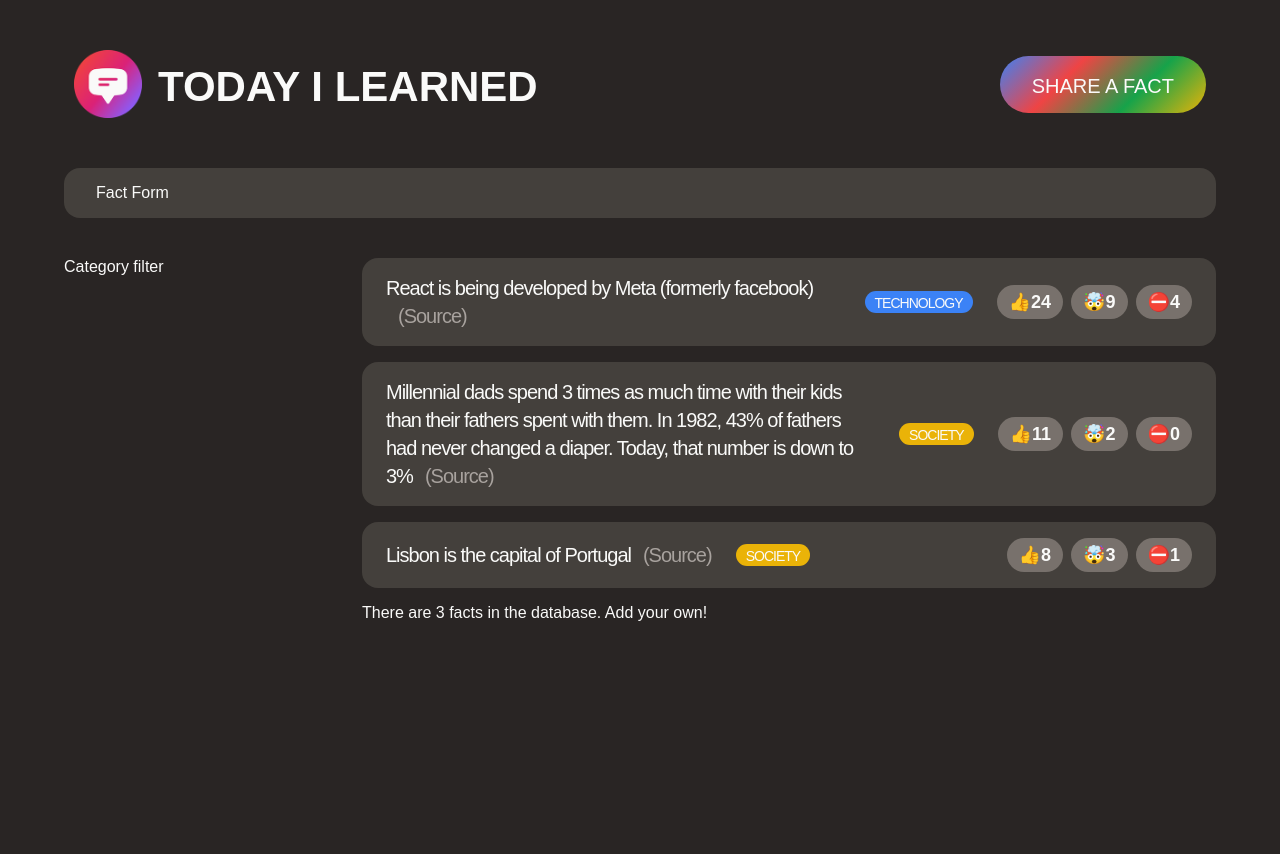
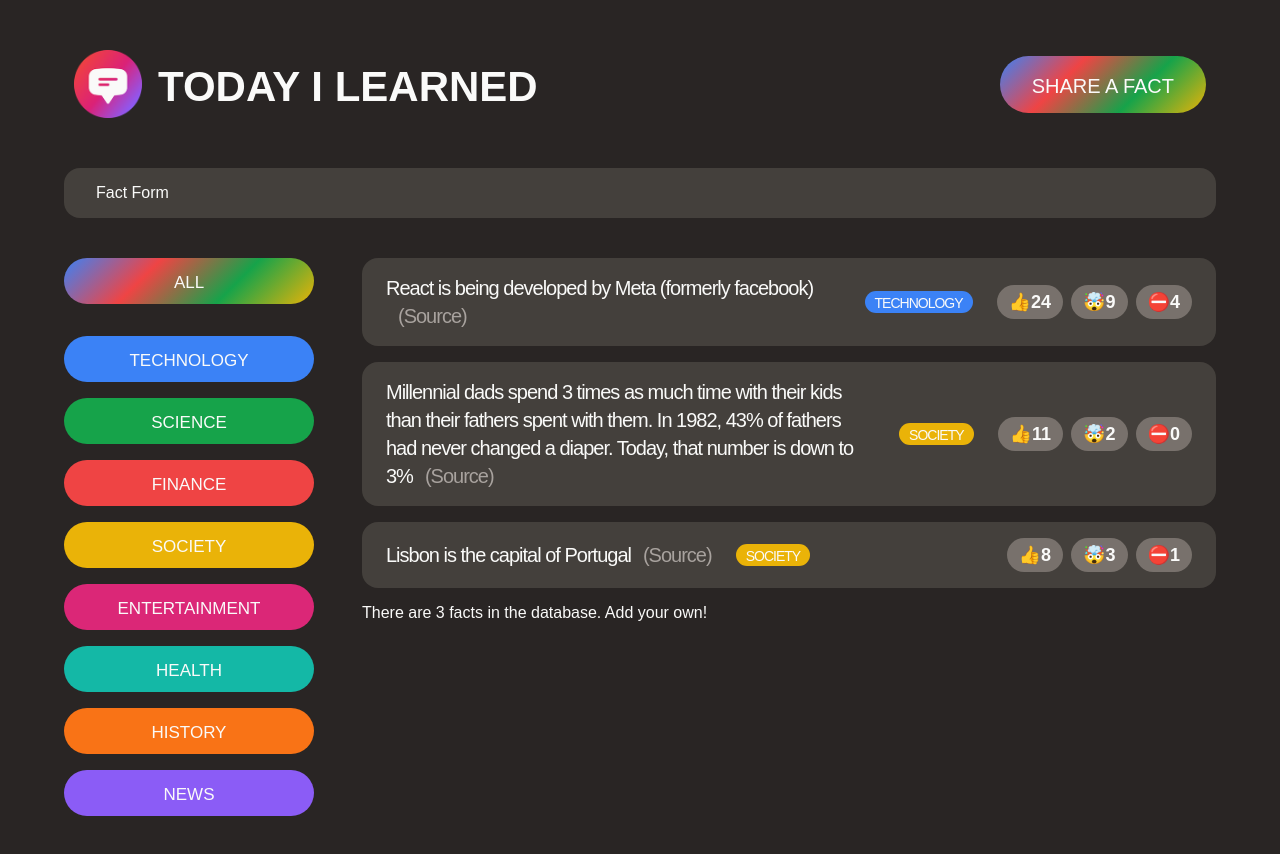
Before and after one commit to solaceinthenight/today-i-learned, a React (Create React App) app: page / in a window 1280 px wide. Shown: the top 854 px of the page. Before the commit the page ends 800 px from the top, so only its background shows below. Built offline with nearby package versions, Linux system fonts and the light colour scheme; the HTML template or start-up script is replaced by a standard one.

Commit message:
55. Rendering the List of Categories.

```diff
--- a/src/App.js
+++ b/src/App.js
@@ -78,7 +78,30 @@
 }
 
 function CategoryFilter() {
-  return <aside>Category filter</aside>;
+  return (
+    <aside>
+      <ul>
+        <li className="category">
+          <button
+            className="btn
+          btn-all-categories"
+          >
+            All
+          </button>
+        </li>
+        {CATEGORIES.map((cat) => (
+          <li key={cat.name} className="category">
+            <button
+              className="btn btn-category"
+              style={{ backgroundColor: cat.color }}
+            >
+              {cat.name}
+            </button>
+          </li>
+        ))}
+      </ul>
+    </aside>
+  );
 }
 
 function FactList() {
```
